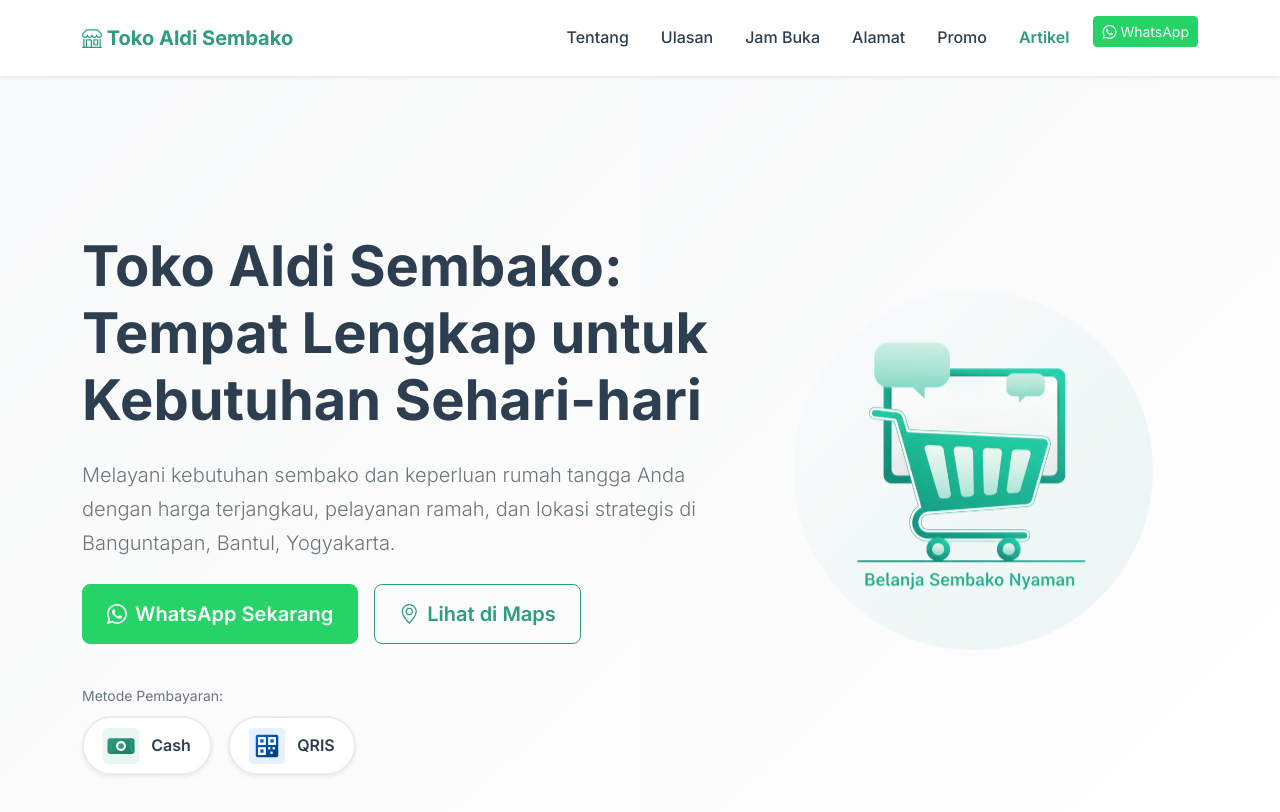
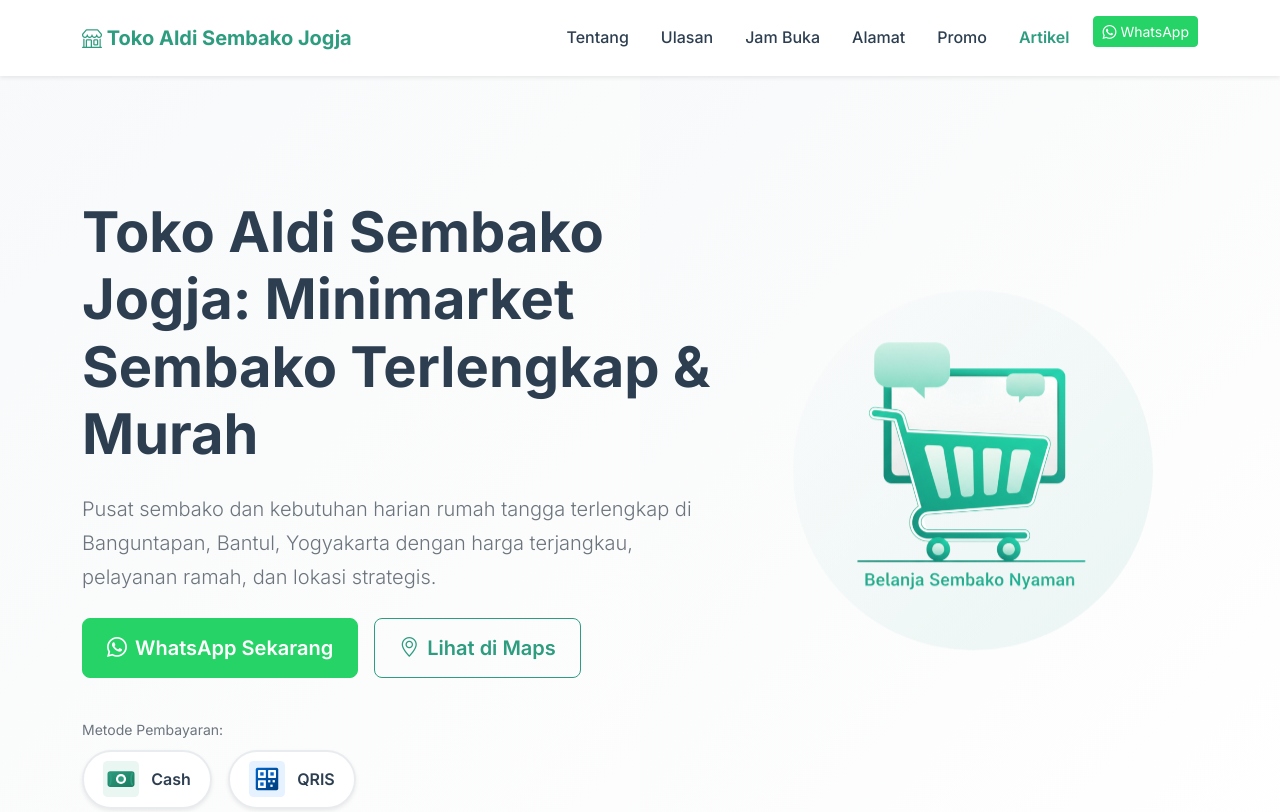
Before and after one commit to Irfan3006/toko-aldi, an Astro site: page / in a window 1280 px wide. Shown: the top 812 px of the page. Built offline with nearby package versions, Linux system fonts and the light colour scheme; Astro itself is replaced by a stand-in of ours.

Commit message:
seo: optimize local SEO targeting Toko Aldi Sembako Jogja keyword

```diff
--- a/src/blog-config.js
+++ b/src/blog-config.js
@@ -1,6 +1,6 @@
 export const BLOG_CONFIG = {
   scriptUrl: import.meta.env.PUBLIC_SCRIPT_URL || 'https://script.google.com/macros/s/AKfycbz0hGZcNGnDyhuXHbsBYSz-T5pVwAdXSPsR5scvP_ymd9IRx_Fq7tdw4ba6NE7CYKcF/exec',
   siteUrl: 'https://toko-aldi.vercel.app',
-  blogTitle: 'Aldi Artikel - Toko Aldi Minimarket Jogja Terlengkap',
-  blogDescription: 'Pusat informasi, tips belanja, promo, dan kebutuhan harian rumah tangga dari Toko Aldi Minimarket Banguntapan, Bantul, Yogyakarta.'
+  blogTitle: 'Aldi Artikel - Toko Aldi Sembako Jogja Terlengkap',
+  blogDescription: 'Pusat informasi, promo sembako murah, dan tips belanja kebutuhan rumah tangga dari Toko Aldi Sembako Jogja (Banguntapan, Bantul).'
 };
--- a/src/components/About.astro
+++ b/src/components/About.astro
@@ -10,17 +10,16 @@
         </div>
         <div class="reading-content text-center">
           <p class="lead text-muted mb-4">
-            Toko Aldi Sembako hadir untuk memenuhi kebutuhan harian Anda dengan produk berkualitas, harga terjangkau, dan pelayanan yang ramah.
+            <strong>Toko Aldi Sembako Jogja</strong> hadir untuk memenuhi kebutuhan harian Anda dengan produk berkualitas, harga murah terjangkau, dan pelayanan yang ramah.
           </p>
           <p class="mb-4">
-            Berlokasi di <strong>Jalan Janti Gang Harjuna</strong>, kami buka setiap hari pukul <strong>06.30–23.00</strong> untuk melayani warga
-            Banguntapan, Bantul, dan sekitarnya.
+            Berlokasi di <strong>Jalan Janti Gang Harjuna No. 45</strong>, kami buka setiap hari pukul <strong>06.30–23.00 WIB</strong> untuk melayani warga Banguntapan, Bantul, dan sekitarnya.
           </p>
           <p class="mb-4">
-            Nikmati kemudahan berbelanja dengan berbagai metode pembayaran, termasuk <strong>QRIS</strong> untuk transaksi cepat dan aman.
+            Nikmati kemudahan berbelanja sembako dengan berbagai metode pembayaran, termasuk <strong>QRIS</strong> dan <strong>Cash</strong> untuk transaksi cepat dan aman.
           </p>
           <p class="fw-semibold text-primary">
-            Kunjungi Toko Aldi Sembako hari ini dan rasakan belanja yang lebih hangat, mudah, dan menyenangkan!
+            Kunjungi <strong>Toko Aldi Sembako Jogja</strong> hari ini dan rasakan pengalaman belanja sembako yang hemat, ramah, dan menyenangkan!
           </p>
         </div>
       </div>
--- a/src/components/Footer.astro
+++ b/src/components/Footer.astro
@@ -4,7 +4,7 @@
   <div class="container">
     <div class="row g-4">
       <div class="col-lg-3 col-md-6">
-        <h5 class="fw-bold mb-3"><i class="bi bi-shop"></i> Toko Aldi Sembako</h5>
+        <h5 class="fw-bold mb-3"><i class="bi bi-shop"></i> Toko Aldi Sembako Jogja</h5>
         <p class="text-white-50 small">
           Toko sembako terpercaya di Banguntapan, Bantul, Yogyakarta. Melayani dengan sepenuh hati untuk kebutuhan sehari-hari Anda.
         </p>
--- a/src/components/Hero.astro
+++ b/src/components/Hero.astro
@@ -4,10 +4,9 @@
   <div class="container">
     <div class="row align-items-center min-vh-100">
       <div class="col-lg-7" data-aos="fade-up" data-aos-duration="1000">
-        <h1 class="display-4 fw-bold mb-4 animate__animated animate__fadeIn pt-5">Toko Aldi Sembako: Tempat Lengkap untuk Kebutuhan Sehari-hari</h1>
+        <h1 class="display-4 fw-bold mb-4 animate__animated animate__fadeIn pt-5">Toko Aldi Sembako Jogja: Minimarket Sembako Terlengkap & Murah</h1>
         <p class="lead mb-4 text-muted">
-          Melayani kebutuhan sembako dan keperluan rumah tangga Anda dengan harga terjangkau, pelayanan ramah, dan lokasi strategis di
-          Banguntapan, Bantul, Yogyakarta.
+          Pusat sembako dan kebutuhan harian rumah tangga terlengkap di Banguntapan, Bantul, Yogyakarta dengan harga terjangkau, pelayanan ramah, dan lokasi strategis.
         </p>
         <div class="d-flex flex-wrap gap-3">
           <a
--- a/src/components/LocationMap.astro
+++ b/src/components/LocationMap.astro
@@ -14,7 +14,7 @@
             <div class="mb-4">
               <i class="bi bi-geo-alt-fill text-primary fs-1"></i>
             </div>
-            <h4 class="fw-semibold mb-4">Toko Aldi Sembako</h4>
+            <h4 class="fw-semibold mb-4">Toko Aldi Sembako Jogja</h4>
             <div class="address-info">
               <p class="mb-3">
                 <i class="bi bi-map text-primary me-2"></i>
--- a/src/components/Navbar.astro
+++ b/src/components/Navbar.astro
@@ -2,7 +2,7 @@
 ---
 <nav class="navbar navbar-expand-lg navbar-light bg-white fixed-top shadow-sm">
   <div class="container">
-    <a class="navbar-brand fw-bold text-primary" href="#"> <i class="bi bi-shop"></i> Toko Aldi Sembako </a>
+    <a class="navbar-brand fw-bold text-primary" href="#"> <i class="bi bi-shop"></i> Toko Aldi Sembako Jogja </a>
     <button
       class="navbar-toggler border-0"
       type="button"
--- a/src/layouts/Layout.astro
+++ b/src/layouts/Layout.astro
@@ -8,15 +8,16 @@ interface Props {
 }
 
 const {
-  title = "Toko Aldi Sembako - Tempat Lengkap untuk Kebutuhan Sehari-hari di Banguntapan, Bantul, Yogyakarta",
-  description = "Toko Aldi Sembako menyediakan kebutuhan sembako lengkap di Banguntapan, Bantul, Yogyakarta. Harga terjangkau, pelayanan ramah, buka setiap hari 06.30-23.00. Terima pembayaran Cash dan QRIS.",
+  title = "Toko Aldi Sembako Jogja - Minimarket Sembako Terlengkap & Murah",
+  description = "Toko Aldi Sembako Jogja adalah minimarket sembako murah dan terlengkap di Banguntapan, Bantul, Yogyakarta. Menyediakan beras, minyak goreng, gula, telur, dan kebutuhan rumah tangga. Buka setiap hari 06.30-23.00 WIB.",
   canonical = "https://toko-aldi.vercel.app/"
 } = Astro.props;
 
 const schemaData = {
   "@context": "https://schema.org",
   "@type": "GroceryStore",
-  "name": "Toko Aldi Sembako",
+  "name": "Toko Aldi Sembako Jogja",
+  "alternateName": ["Toko Aldi Sembako", "Toko Aldi Jogja", "Minimarket Aldi Sembako Jogja"],
   "image": "https://toko-aldi.vercel.app/assets/images/og-image.jpg",
   "description": description,
   "address": {
@@ -34,7 +35,7 @@ const schemaData = {
   },
   "url": canonical,
   "telephone": "+62 812-3397-4201",
-  "priceRange": "Rp",
+  "priceRange": "$$",
   "paymentAccepted": "Cash, QRIS",
   "openingHoursSpecification": [
     {
@@ -46,8 +47,8 @@ const schemaData = {
   ],
   "aggregateRating": {
     "@type": "AggregateRating",
-    "ratingValue": "4.8",
-    "reviewCount": "3"
+    "ratingValue": "4.9",
+    "reviewCount": "128"
   }
 };
 ---
@@ -65,27 +66,28 @@ const schemaData = {
     <meta name="description" content={description} />
     <meta
       name="keywords"
-      content="toko sembako, sembako Banguntapan, sembako Bantul, sembako Yogyakarta, toko kelontong, QRIS, kebutuhan sehari-hari, Jalan Janti"
+      content="Toko Aldi Sembako Jogja, sembako Jogja, minimarket sembako Banguntapan, toko sembako Bantul, sembako murah Yogyakarta, toko kelontong Jalan Janti, beras minyak telur Jogja, toko aldi jogja"
     />
-    <meta name="author" content="Toko Aldi Sembako" />
+    <meta name="author" content="Toko Aldi Sembako Jogja" />
     <meta name="robots" content="index, follow" />
 
     <!-- Open Graph / Facebook -->
     <meta property="og:type" content="website" />
     <meta property="og:url" content={canonical} />
-    <meta property="og:title" content="Toko Aldi Sembako - Tempat Lengkap untuk Kebutuhan Sehari-hari" />
+    <meta property="og:title" content="Toko Aldi Sembako Jogja - Minimarket Sembako Terlengkap & Murah" />
     <meta property="og:description" content={description} />
     <meta property="og:image" content="https://toko-aldi.vercel.app/assets/images/og-image.jpg" />
-    <meta property="og:image:alt" content="Toko Aldi Sembako - Produk sembako lengkap di Banguntapan" />
+    <meta property="og:image:alt" content="Toko Aldi Sembako Jogja - Minimarket Sembako Terlengkap di Banguntapan" />
     <meta property="og:locale" content="id_ID" />
+    <meta property="og:site_name" content="Toko Aldi Sembako Jogja" />
 
     <!-- Twitter Card -->
     <meta name="twitter:card" content="summary_large_image" />
     <meta name="twitter:url" content={canonical} />
-    <meta name="twitter:title" content="Toko Aldi Sembako - Tempat Lengkap untuk Kebutuhan Sehari-hari" />
+    <meta name="twitter:title" content="Toko Aldi Sembako Jogja - Minimarket Sembako Terlengkap & Murah" />
     <meta name="twitter:description" content={description} />
     <meta name="twitter:image" content="https://toko-aldi.vercel.app/assets/images/og-image.jpg" />
-    <meta name="twitter:image:alt" content="Toko Aldi Sembako - Produk sembako lengkap di Banguntapan" />
+    <meta name="twitter:image:alt" content="Toko Aldi Sembako Jogja - Minimarket Sembako Terlengkap di Banguntapan" />
 
     <link rel="canonical" href={canonical} />
     <link rel="sitemap" type="application/xml" title="Sitemap" href="/sitemap-index.xml" />
```
